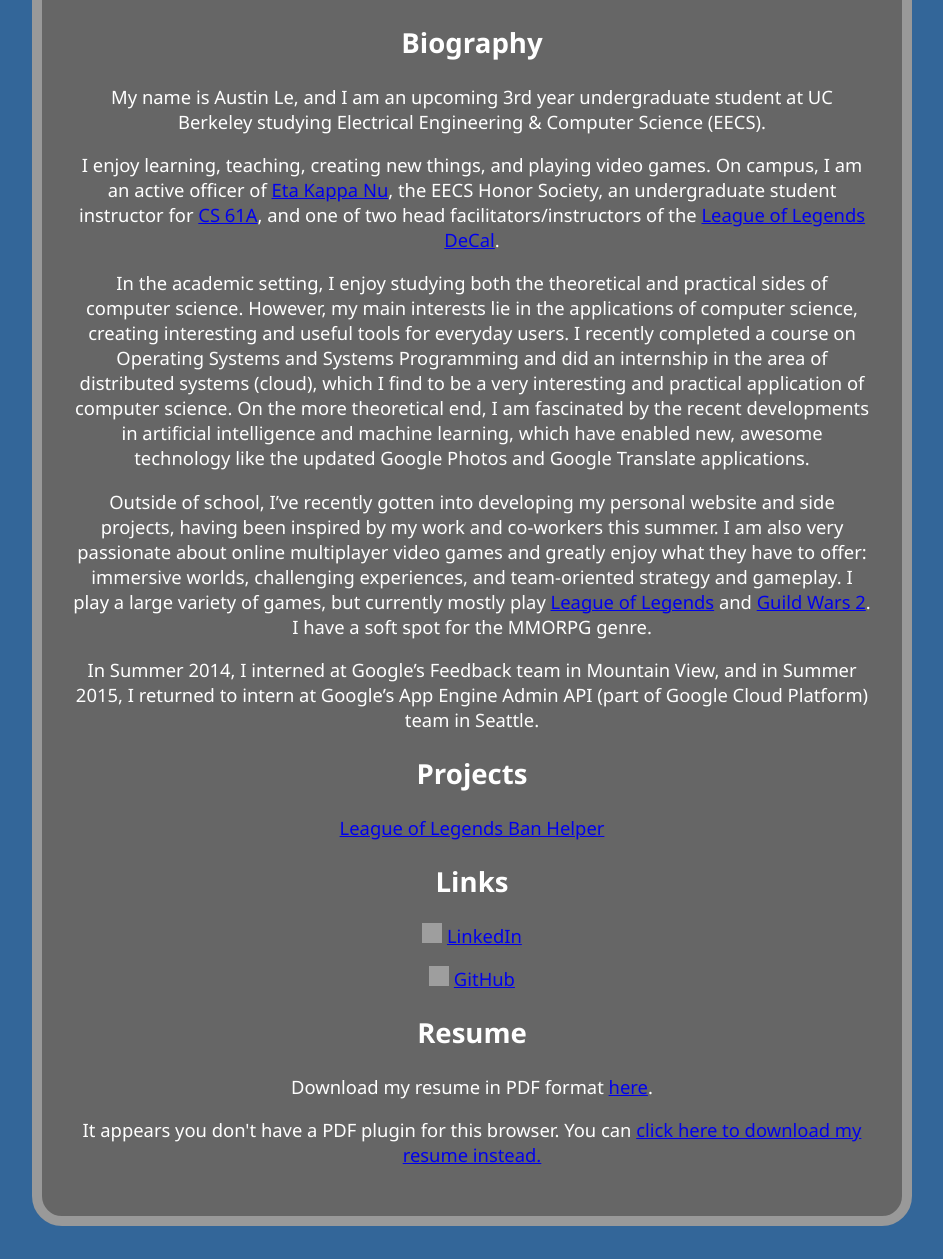
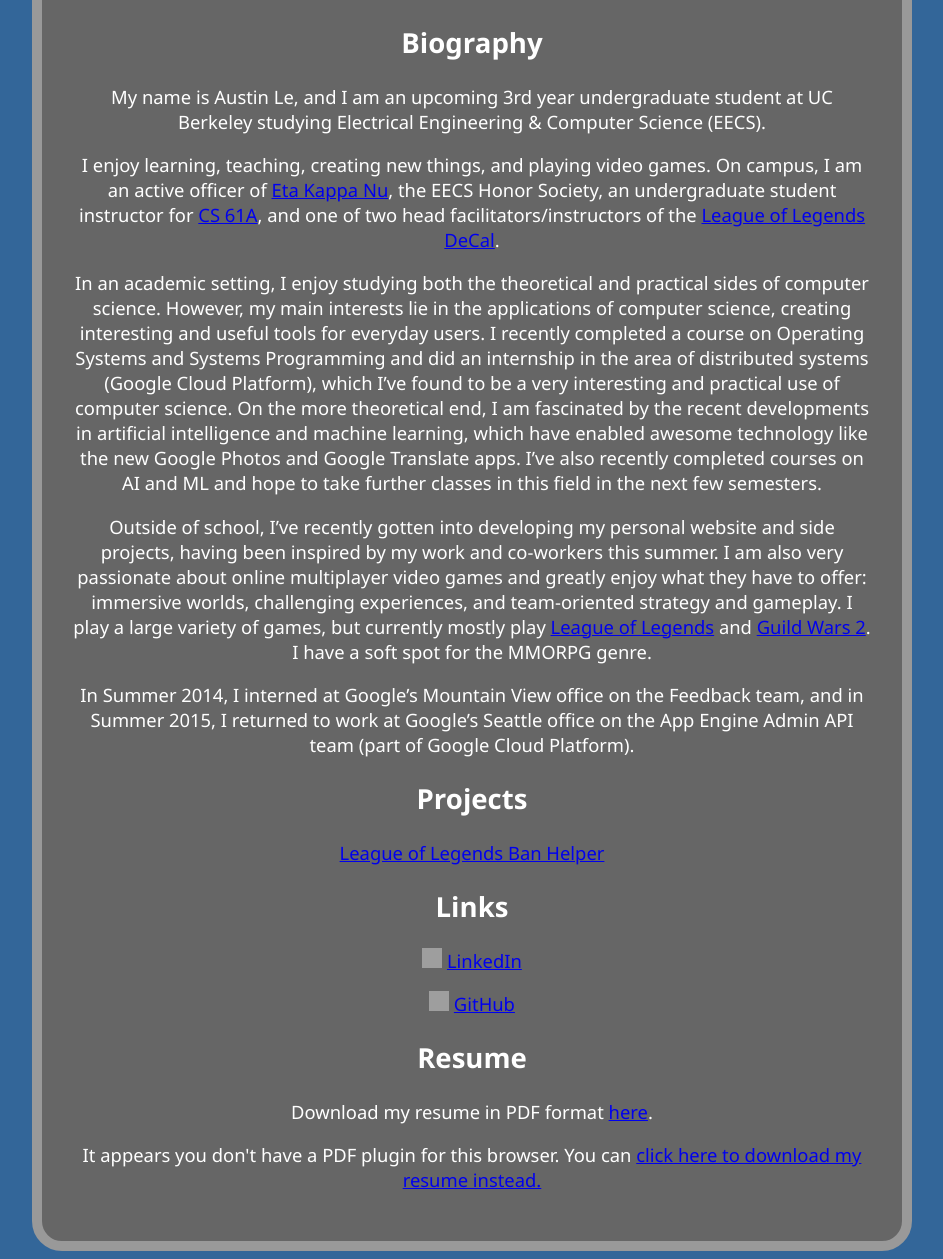
Before and after one commit to austinhle/austinhle.github.io, a Jekyll site: the page built from index.md, in a window 1280 px wide, cut to the strip 621-1880 px from the top of the page. Shown: the whole strip, without its empty margins (168-1111 px from the left). Built offline with Jekyll 4.4.1, drawn with Linux system fonts in a browser that asks for light colours; Markdown is read by kramdown in place of the engine named in the settings; before the commit the page ends 1855 px from its top, so only the background shows below that; grey boxes are pictures that could not be loaded.

Commit message:
Update biography on internship and academic interests

```diff
--- a/index.md
+++ b/index.md
@@ -12,11 +12,11 @@
 
 I enjoy learning, teaching, creating new things, and playing video games. On campus, I am an active officer of [Eta Kappa Nu](https://hkn.eecs.berkeley.edu/), the EECS Honor Society, an undergraduate student instructor for [CS 61A](http://cs61a.org), and one of two head facilitators/instructors of the [League of Legends DeCal](http://www.decal.org/courses/lol).
 
-In the academic setting, I enjoy studying both the theoretical and practical sides of computer science. However, my main interests lie in the applications of computer science, creating interesting and useful tools for everyday users. I recently completed a course on Operating Systems and Systems Programming and did an internship in the area of distributed systems (cloud), which I find to be a very interesting and practical application of computer science. On the more theoretical end, I am fascinated by the recent developments in artificial intelligence and machine learning, which have enabled new, awesome technology like the updated Google Photos and Google Translate applications.
+In an academic setting, I enjoy studying both the theoretical and practical sides of computer science. However, my main interests lie in the applications of computer science, creating interesting and useful tools for everyday users. I recently completed a course on Operating Systems and Systems Programming and did an internship in the area of distributed systems (Google Cloud Platform), which I've found to be a very interesting and practical use of computer science. On the more theoretical end, I am fascinated by the recent developments in artificial intelligence and machine learning, which have enabled awesome technology like the new Google Photos and Google Translate apps. I've also recently completed courses on AI and ML and hope to take further classes in this field in the next few semesters.
 
 Outside of school, I've recently gotten into developing my personal website and side projects, having been inspired by my work and co-workers this summer. I am also very passionate about online multiplayer video games and greatly enjoy what they have to offer: immersive worlds, challenging experiences, and team-oriented strategy and gameplay. I play a large variety of games, but currently mostly play [League of Legends](http://na.leagueoflegends.com/) and [Guild Wars 2](https://www.guildwars2.com/en/). I have a soft spot for the MMORPG genre.
 
-In Summer 2014, I interned at Google's Feedback team in Mountain View, and in Summer 2015, I returned to intern at Google's App Engine Admin API (part of Google Cloud Platform) team in Seattle.
+In Summer 2014, I interned at Google's Mountain View office on the Feedback team, and in Summer 2015, I returned to work at Google's Seattle office on the App Engine Admin API team (part of Google Cloud Platform).
 
 ## Projects
 [League of Legends Ban Helper](https://lolbanhelper.appspot.com/)
```
